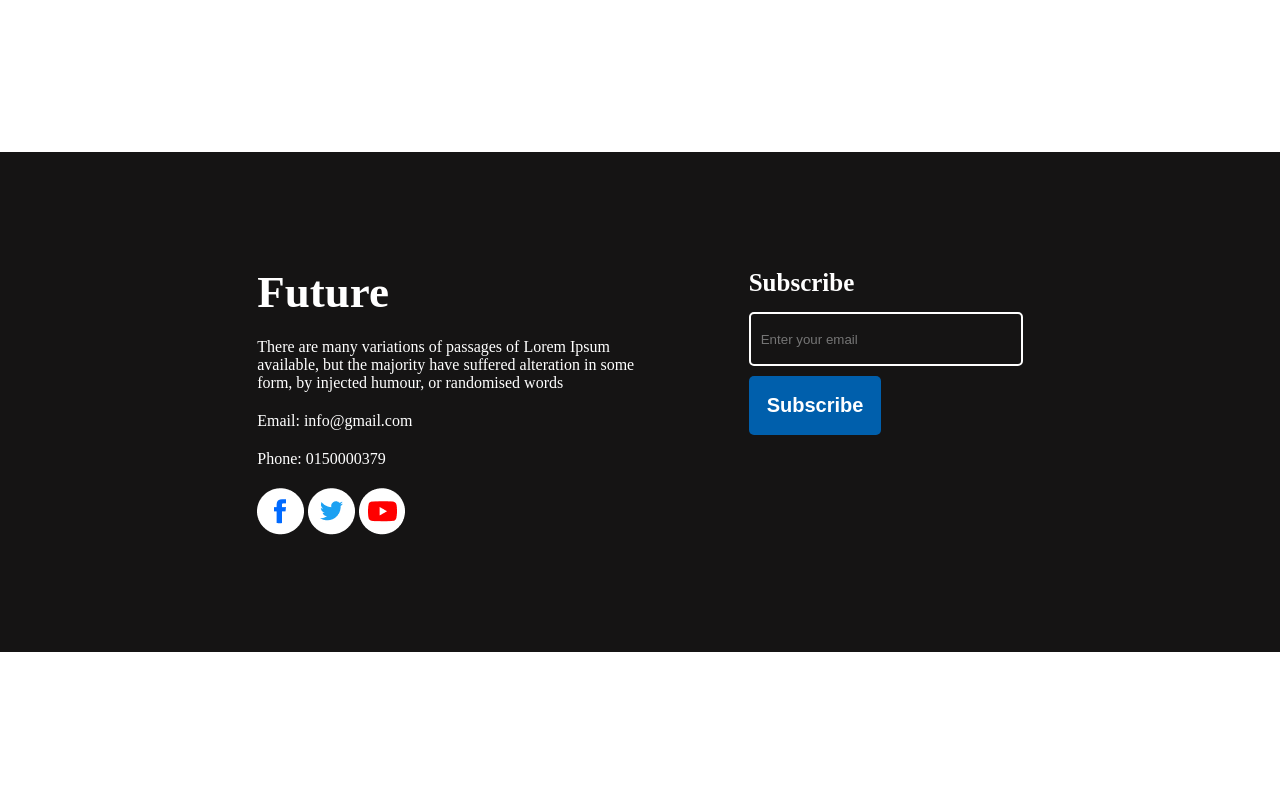
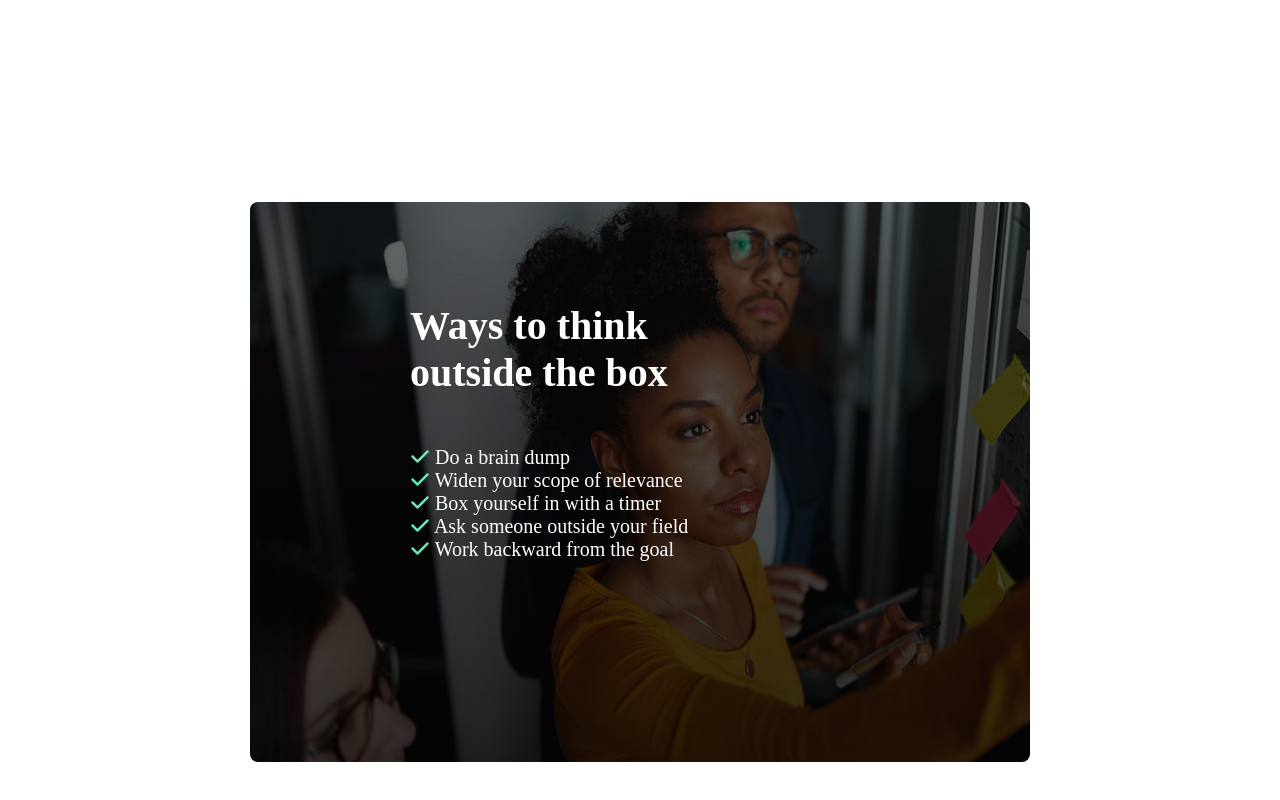
Before and after one commit to samudraon/new-year-new-me, a plain HTML site: page index.html in a window 1280 px wide. Shown: the part 2648-3448 px from the top of the page. Before the commit the page ends 3300 px from the top, so only its background shows below. Drawn offline with Linux system fonts and the light colour scheme.

Commit message:
new section added

```diff
--- a/index.html
+++ b/index.html
@@ -78,6 +78,21 @@
                 </div>
             </div>
         </section>
+        <section>
+            <div class="outside-container">
+                <div class="outside-content">
+                    <h2 class="outside-title">Ways to think<br> outside the box</h2>
+                    <ul>
+                        <li><i class="fa-solid fa-check"></i> Do a brain dump</li>
+                        <li><i class="fa-solid fa-check"></i> Widen your scope of relevance</li>
+                        <li><i class="fa-solid fa-check"></i> Box yourself in with a timer</li>
+                        <li><i class="fa-solid fa-check"></i> Ask someone outside your field</li>
+                        <li><i class="fa-solid fa-check"></i> Work backward from the goal</li>
+                    </ul>
+                </div>
+            </div>
+
+        </section>
     </main>
     <footer>
         <div class="footer-container">
--- a/styles/style.css
+++ b/styles/style.css
@@ -146,6 +146,38 @@
     padding: 20px;
 }
 
+/* outside section styles */
+
+.outside-container {
+    background-image: url("../images/three-people-working-on-board-thinking-outside-the-box.jpg"), linear-gradient(rgba(0, 0, 0, 0.6), rgba(0, 0, 0, 0.8));
+    background-blend-mode: overlay;
+    background-repeat: no-repeat;
+    background-size: cover;
+    height: 70vh;
+    padding-left: 60px;
+    margin: 250px;
+    border-radius: 8px;
+}
+
+.outside-title {
+    font-weight: 700;
+    font-size: 40px;
+    color: white;
+    margin-bottom: 50px;
+    padding-top: 100px;
+    padding-left: 100px;
+}
+
+ul {
+    padding-left: 100px;
+}
+
+ul li {
+    list-style: none;
+    color: white;
+    font-size: 20px;
+}
+
 /* footer styles */
 
 .footer-container {
```
Also changed, not shown: images/three-people-working-on-board-thinking-outside-the-box.jpg (added).
